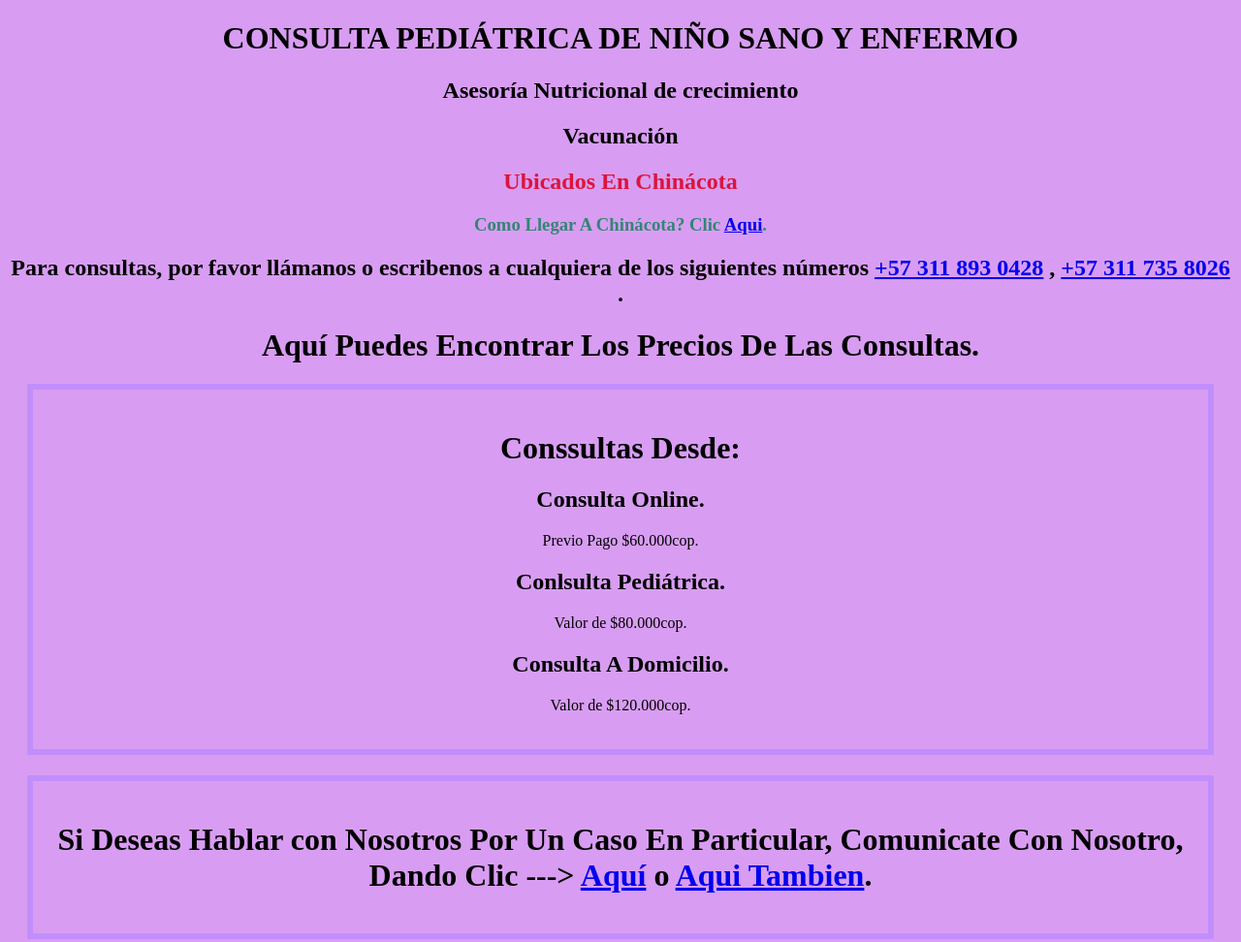
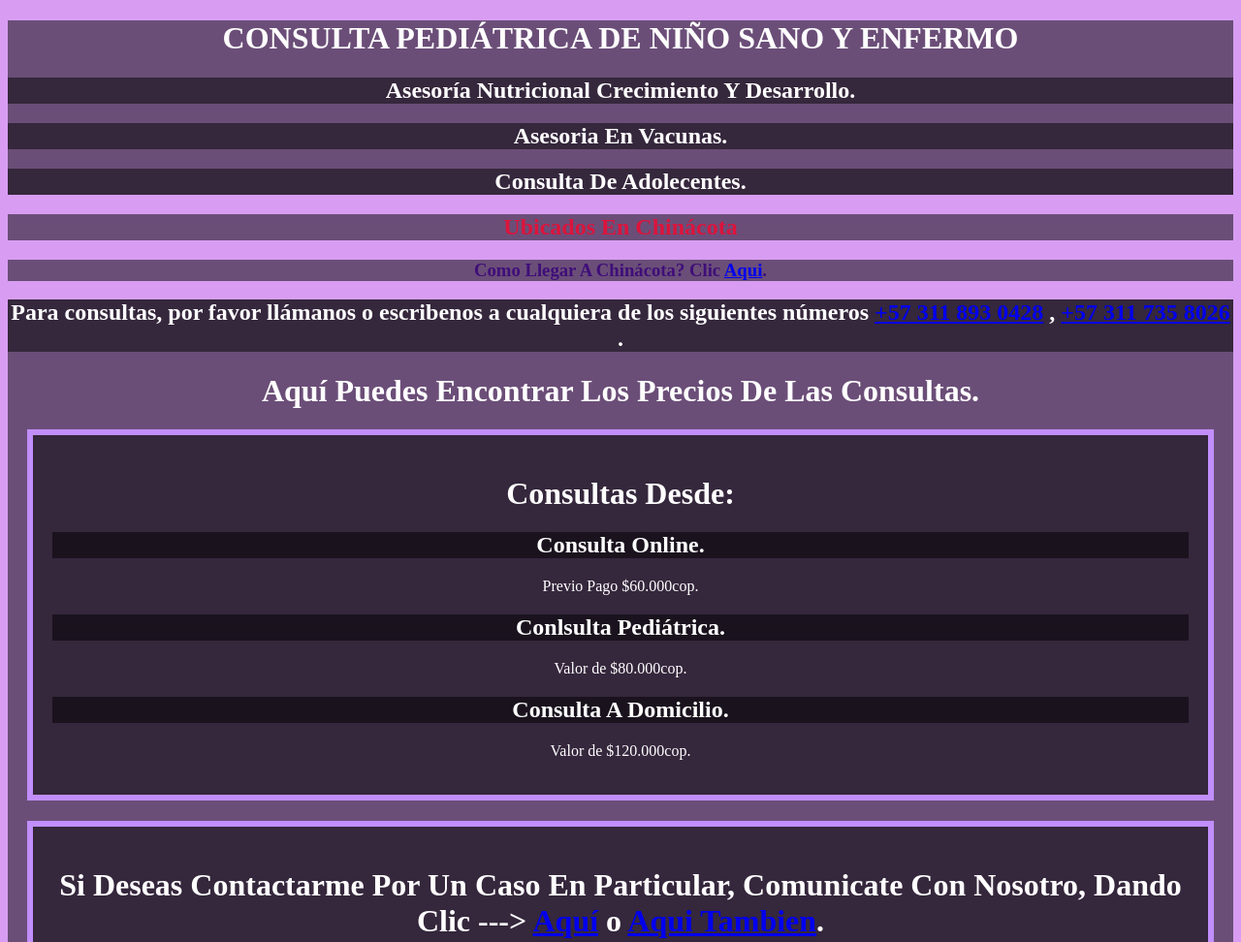
Before and after one commit to olgatupediatra/olgatupediatra.github.io, a plain HTML site: page index.html in a window 1280 px wide. Shown: the top 972 px of the page at 97% size. Drawn offline with Linux system fonts and the light colour scheme.

Commit message:
Update index.html

```diff
--- a/index.html
+++ b/index.html
@@ -14,24 +14,35 @@
         .footer {
             text-align: center;
             padding: 30px solid #ffffffd5;
+            background-color: rgba(0, 0, 0, 0.5);
+            color: white;
         }
 
         .header {
             text-align: center;
             font-family: 'Arial', Times, serif, sans-serif;
+            background-color: rgba(0, 0, 0, 0.5);
+            color: white;
         }
 
         .info {
             border: #c18efc;
             margin: 20px;
+            background-color: rgba(0, 0, 0, 0.5);
+            color: white;
         }
 
         .menu-item {
             border: 6px solid #c18efc;
             margin: 20px;
             padding: 20px;
+            background-color: rgba(0, 0, 0, 0.5);
+            color: white;
+        }
 
-
+        h2 {
+            background-color: rgba(0, 0, 0, 0.5);
+            color: white;
         }
 
 
@@ -42,11 +53,12 @@
     <div>
         <div class="footer">
             <h1>CONSULTA PEDIÁTRICA DE NIÑO SANO Y ENFERMO</h1>
-            <h2>Asesoría Nutricional de crecimiento</h2>
-            <h2>Vacunación</h2>
+            <h2>Asesoría Nutricional Crecimiento Y Desarrollo.</h2>
+            <h2>Asesoria En Vacunas.</h2>
+            <h2>Consulta De Adolecentes.</h2>
         </div>
         <h2 style="color: crimson;" class="footer">Ubicados En Chinácota</h2>
-        <h3 style="color: rgb(52, 133, 115);" class="footer">Como Llegar A Chinácota?
+        <h3 style="color: rgb(63, 14, 121);" class="footer">Como Llegar A Chinácota?
             Clic <a href="https://www.google.com/maps/place/Chinácota,+Norte+de+Santander/@7.600193,-72.623113,14z/data=!3m1!4b1!4m6!3m5!1s0x8e6631e5083d55c3:0xd608396c39fbc9a4!8m2!3d7.6071073!4d-72.6016311!16s%2Fm%2F0280sth?entry=ttu" target="_blank">Aqui</a>.
         </h3>
         <div class="footer">
@@ -88,7 +100,7 @@
         </div>
 
         <div class="menu-item">
-            <h1>Conssultas Desde:</h1>
+            <h1>Consultas Desde:</h1>
             <h2>Consulta Online.</h2>
             <p>Previo Pago $60.000cop.</p>
             <h2>Conlsulta Pediátrica.</h2>
@@ -102,7 +114,7 @@
         </div>
 
         <div class="menu-item">
-            <h1>Si Deseas Hablar con Nosotros Por Un Caso En Particular, Comunicate Con Nosotro, Dando Clic ---> <a href="https://api.whatsapp.com/send/?phone=%2B573118930428&text&type=phone_number&app_absent=0" target="_blank">Aquí</a> o <a href="https://api.whatsapp.com/send/?phone=%2B573117358026&text&type=phone_number&app_absent=0" target="_blank">Aqui Tambien</a>.</h1>
+            <h1>Si Deseas Contactarme Por Un Caso En Particular, Comunicate Con Nosotro, Dando Clic ---> <a href="https://api.whatsapp.com/send/?phone=%2B573118930428&text&type=phone_number&app_absent=0" target="_blank">Aquí</a> o <a href="https://api.whatsapp.com/send/?phone=%2B573117358026&text&type=phone_number&app_absent=0" target="_blank">Aqui Tambien</a>.</h1>
 
         </div>
 
```
